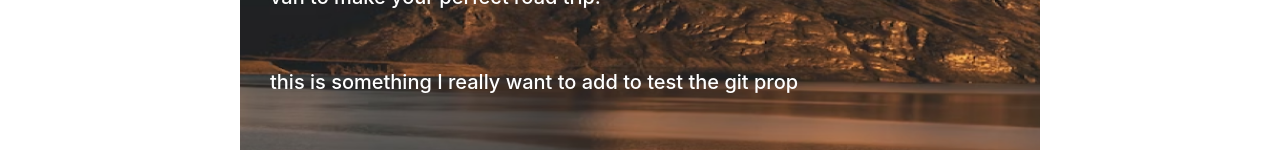
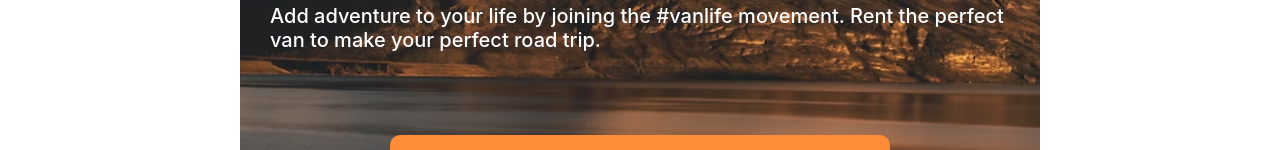
Before and after one commit to Taki-boussalem/van-life, a React (Vite) app: page / in a window 1280 px wide. Shown: the part 427-577 px from the top of the page. Built offline with nearby package versions, Linux system fonts and the light colour scheme.

Commit message:
Update Home.jsx

```diff
--- a/src/pages/Home.jsx
+++ b/src/pages/Home.jsx
@@ -5,7 +5,6 @@ export function Home() {
     <div className="home">
       <h1>You got the travel plans, we got the travel vans.</h1>
       <p>Add adventure to your life by joining the #vanlife movement. Rent the perfect van to make your perfect road trip.</p>
-      <p>this is something I really want to add to test the git prop</p>
       <button className="find-your-van-btn">Find your van</button>
     </div>
   )
```
